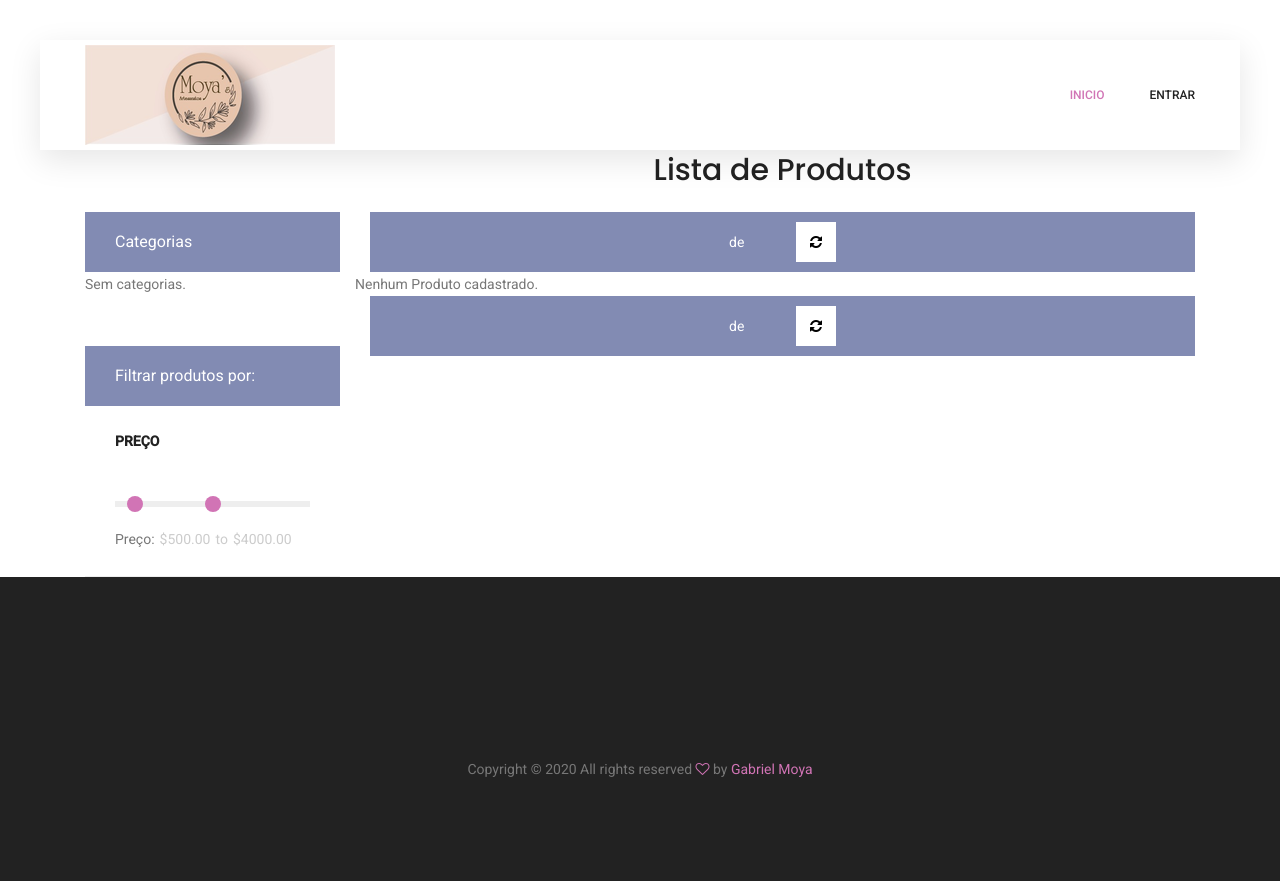
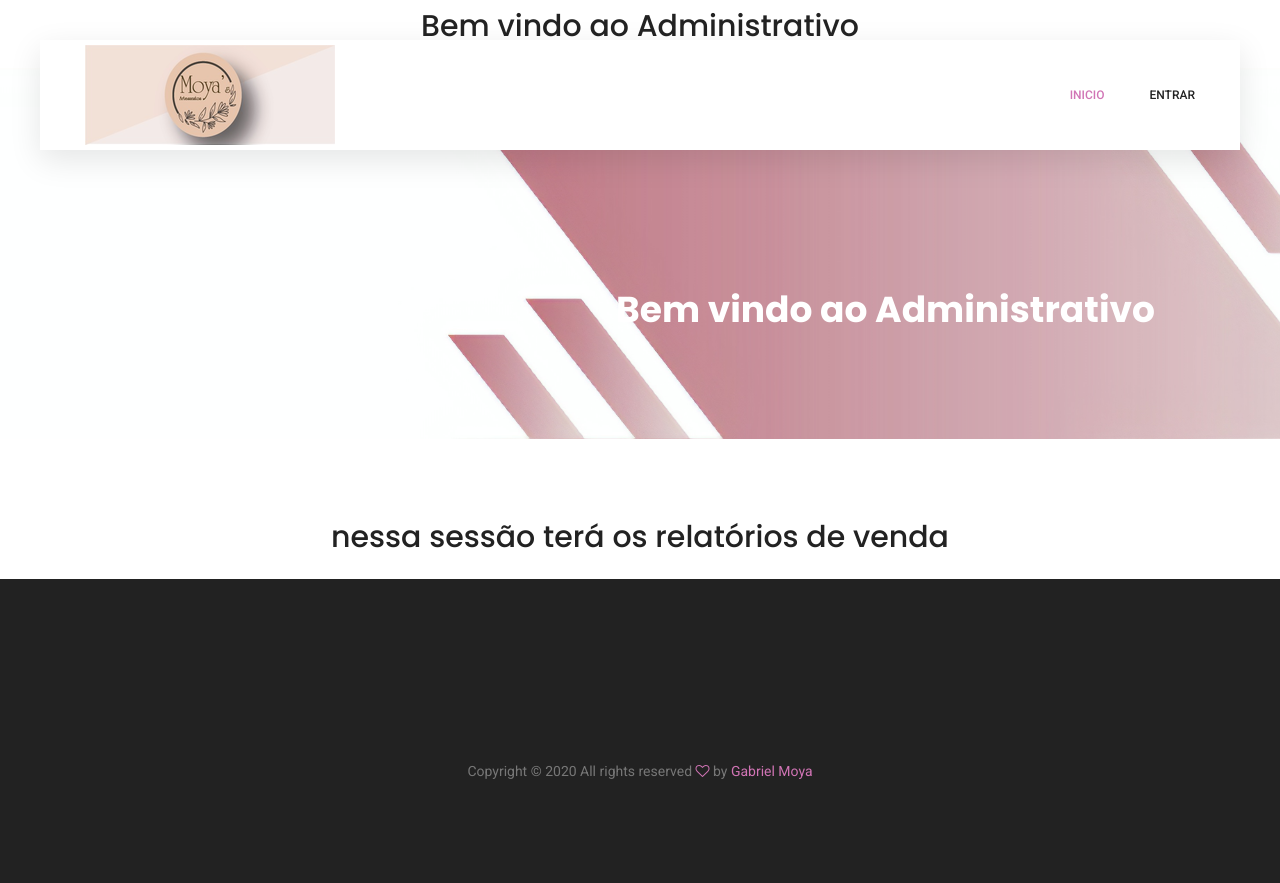
Before and after one commit to GabrielMoyaNascimento/TCC, a Django app: template Progressao/cadastros/templates/cadastros/index.html in a window 1280 px wide. Run offline with Django 3.2, Linux system fonts and the light colour scheme; the template is opened without the code that fills it, so the values that code supplies are empty; some libraries are stand-ins or nearby versions.

Commit message:
Alterações na pagina do Adm

```diff
--- a/Progressao/cadastros/templates/cadastros/formulario.html
+++ b/Progressao/cadastros/templates/cadastros/formulario.html
@@ -56,7 +56,7 @@
                     <!-- Collect the nav links, forms, and other content for toggling -->
                     <div class="collapse navbar-collapse offset" id="navbarSupportedContent">
                         <ul class="nav navbar-nav menu_nav ml-auto">
-                            <li class="nav-item active"><a class="nav-link" href="/cadastrar/index">Inicio</a></li>
+                            <li class="nav-item active"><a class="nav-link" href="/adm">Inicio</a></li>
                             {% if request.user.is_authenticated  %}
                             <li class="nav-item submenu dropdown">
                                 <a href="#" class="nav-link dropdown-toggle" data-toggle="dropdown" role="button"
@@ -85,12 +85,12 @@
                                     <li class="nav-item"><a class="nav-link" href="{% url 'listar-formaPagamentos' %}">Forma Pagamento</a>
                                 </ul>
                             </li>
-
-                            <li class="nav-item"><a class="nav-link" href="{% url 'alterar-senha' %}">Alterar senha</a></li>
+                            <li class="nav-item"><a class="nav-link" href="{% url 'exemplo-cliente' %}">Exemplo Tela Cliente</a></li>
                             <li class="nav-item submenu dropdown">
                                 <a href="#" class="nav-link dropdown-toggle" data-toggle="dropdown" role="button" aria-haspopup="true"
-                                    aria-expanded="false">Informações Pessoais</a>
+                                aria-expanded="false">Informações Pessoais</a>
                                 <ul class="dropdown-menu">
+                                    <li class="nav-item"><a class="nav-link" href="{% url 'alterar-senha' %}">Alterar senha</a></li>
                                     <li class="nav-item"><a class="nav-link" href="{% url 'logout' %}">Logout</a></li>
                                 </ul>
                             </li>
--- a/Progressao/cadastros/templates/cadastros/index.html
+++ b/Progressao/cadastros/templates/cadastros/index.html
@@ -1,162 +1,21 @@
 {% extends 'cadastros/formulario.html' %}
 
 {%block conteudo%}
-
-
+<h2 class="text-center mt-2 mb-4">Bem vindo ao Administrativo</h2>
+<!-- Start Banner Area -->
+<section class="banner-area organic-breadcrumb">
+    <div class="container">
+        <div class="breadcrumb-banner d-flex flex-wrap align-items-center justify-content-end">
+            <div class="col-first">
+                <h1>Bem vindo ao Administrativo</h1>
+            </div>
+        </div>
+    </div>
+</section>
+<!-- End Banner Area -->
 <br>
 <br>
 <br>
-<br>
-    <br>
-    <br>
-<div class="container">
-	<div class="row">
-        <div class="col-xl-3 col-lg-4 col-md-5">
-            <h2 class="text-center mt-2 mb-4">&nbsp;</h2>
-			<div class="sidebar-categories">
-                <div class="head">Categorias</div>
-                {% for categoria in categorias %}
-				<ul class="main-categories">
-					<li class="main-nav-list">
 
-                        <a href="?categoria={{categoria.nome}}">
-                            <i class="fa fa-caret-right" aria-hidden="true"></i>
-                            {{categoria.nome}}
-                        </a>
-					</li>
-                </ul>
-                {% empty %}
-                <span>Sem categorias.</span>
-                {% endfor %}
-            </div>
-			<div class="sidebar-filter mt-50">
-				<div class="top-filter-head">Filtrar produtos por:</div>
-					<div class="common-filter">
-						<div class="head">Preço</div>
-						<div class="price-range-area">
-							<div id="price-range"></div>
-							<div class="value-wrapper d-flex">
-								<div class="price">Preço:</div>
-								<span>$</span>
-								<div id="lower-value"></div>
-								<div class="to">to</div>
-								<span>$</span>
-								<div id="upper-value"></div>
-							</div>
-						</div>
-					</div>
-				</div>
-			</div>
-			<div class="col-xl-9 col-lg-8 col-md-7">
-
-                <h2 class="text-center mt-2 mb-4">Lista de Produtos</h2>
-
-				<!-- Start Filter Bar -->
-				<div class="filter-bar d-flex flex-wrap align-items-center">
-                    <div class="pagination mx-auto">
-                        <span class="step-links">
-
-                        {% if produtos.has_previous %}
-                        <a href="?pagina={{ produtos.previous_page_number }}{% if request.GET.categoria %}&categoria={{request.GET.categoria}}{% endif %}">
-                            <i class="fa fa-long-arrow-left" aria-hidden="true"></i>
-                        </a>
-                        {% endif %}
-
-                        <span class="current text-white">
-                            {{ produtos.number }} de {{ produtos.paginator.num_pages }}
-                        </span>
-
-                        {% if produtos.has_next %}
-                        <a href="?pagina={{ produtos.next_page_number }}{% if request.GET.categoria %}&categoria={{request.GET.categoria}}{% endif %}">
-                            <i class="fa fa-long-arrow-right" aria-hidden="true"></i>
-                        </a>
-                        {% endif %}
-
-                        <a href="{% url 'cadastrar-index' %}" class="ml-5" title="Limpar filtro">
-                            <i class="fa fa-refresh" aria-hidden="true"></i>
-                        </a>
-                        </span>
-                    </div>
-
-				</div>
-
-
-				<!-- End Filter Bar -->
-				<!-- Start Best Seller -->
-				<section class="lattest-product-area pb-40 category-list align-items-center">
-					<div class="row">
-                        <!-- single product -->
-                        {% for produto in produtos %}
-						<div class="col-lg-4 col-md-6">
-							<div class="single-product p-2 shadow-sm">
-								<img class="card-img-top" height="180" src="{{produto.imagem.url}}" alt="">
-								<div class="product-details">
-									<h6>{{produto.nome}}</h6>
-									<div class="price">
-										<h6>R${{produto.valorVenda}}</h6>
-									</div>
-									<div class="prd-bottom">
-
-										<a href="" class="social-info">
-											<span class="ti-money"></span>
-											<p class="hover-text">Comprar</p>
-										</a>
-										<a href="{% url 'adicionar-produto' produto.pk 1  %}" class="social-info">
-											<span class="lnr lnr-cart"></span>
-											<p class="hover-text">Carrinho</p>
-										</a>
-										<a href="" class="social-info">
-											<span class="lnr lnr-move"></span>
-											<p class="hover-text">Ver Mais</p>
-										</a>
-									</div>
-								</div>
-                            </div>
-                        </div>
-                        {% empty %}
-                        <span>Nenhum Produto cadastrado.</span>
-                        {% endfor %}
-                    </div>
-                    </section>
-
-                        <!-- Start Filter Bar -->
-                        <div class="filter-bar d-flex flex-wrap align-items-center mb-3">
-
-                            <div class="pagination mx-auto">
-                                <span class="step-links">
-
-                                    {% if produtos.has_previous %}
-                                    <a
-                                        href="?pagina={{ produtos.previous_page_number }}{% if request.GET.categoria %}&categoria={{request.GET.categoria}}{% endif %}">
-                                        <i class="fa fa-long-arrow-left" aria-hidden="true"></i>
-                                    </a>
-                                    {% endif %}
-
-                                    <span class="current text-white">
-                                        {{ produtos.number }} de {{ produtos.paginator.num_pages }}
-                                    </span>
-
-                                    {% if produtos.has_next %}
-                                    <a
-                                        href="?pagina={{ produtos.next_page_number }}{% if request.GET.categoria %}&categoria={{request.GET.categoria}}{% endif %}">
-                                        <i class="fa fa-long-arrow-right" aria-hidden="true"></i>
-                                    </a>
-                                    {% endif %}
-
-                                    <a href="{% url 'cadastrar-index' %}" class="ml-5" title="Limpar filtro">
-                                        <i class="fa fa-refresh" aria-hidden="true"></i>
-                                    </a>
-                                </span>
-                            </div>
-
-                        </div>
-                    </div>
-                    </div>
-                    </div>
-                </div>
-            </div>
-            </div>
-            </div>
-
-
+<h2 class="text-center mt-2 mb-4"> nessa sessão terá os relatórios de venda</h2>
 {%endblock%}
--- a/Progressao/cadastros/views.py
+++ b/Progressao/cadastros/views.py
@@ -15,6 +15,12 @@ from .models import *
 
 class PaginaInicial(GroupRequiredMixin,LoginRequiredMixin, TemplateView):
     template_name = 'cadastros/index.html'
+    group_required = u"Administrador"
+
+
+
+class PaginaCliente(GroupRequiredMixin, LoginRequiredMixin, TemplateView):
+    template_name = 'cadastros/exemploTelaCliente.html'
     group_required = u"Administrador"
     def get_context_data(self, *args, **kwargs):
         context = super().get_context_data(*args, **kwargs)
--- a/Progressao/clientes/templates/clientes/index.html
+++ b/Progressao/clientes/templates/clientes/index.html
@@ -8,7 +8,7 @@
     <div class="container">
         <div class="breadcrumb-banner d-flex flex-wrap align-items-center justify-content-end">
             <div class="col-first">
-                <h1>Lista de Produtos</h1>
+                <h1>Produtos</h1>
             </div>
         </div>
     </div>
--- a/Progressao/clientes/templates/clientes/pagamento.html
+++ b/Progressao/clientes/templates/clientes/pagamento.html
@@ -63,12 +63,12 @@
 
                 <div class="col-lg-4">
                     <div class="order_box">
-                        {% for v in ProdutoVenda %}
+                        {% for v in produtosCarrinho %}
                         <h2>Seu Pedido</h2>
                         <ul class="list">
                             <li><a href="#">Produto <span>Total</span></a></li>
-                            <li><a href="#">{{v.produto.nome}}<span class="middle">x {{v.qtde}}</span>
-                            <span class="last">R${{v.produto.valorVenda}}</span></a></li>
+                            <li><a href="#">{{v.produto.nome}}<span class="middle">x {{v.quantidade}}</span>
+                            <span class="last">R${{v.produto.valor_unid}}</span></a></li>
                         </ul>
                         {% endfor %}
                         <ul class="list list_2">
--- a/Progressao/clientes/views.py
+++ b/Progressao/clientes/views.py
@@ -206,7 +206,7 @@ class VendaCreate(LoginRequiredMixin, CreateView):
         valorTotal = 0
 
         """ Agora temos a venda no banco, vamos pegar os produtos do carrinho e salvar nessa venda """
-        # buscar todos os objetos da classe ItensCarrinho no banco
+        # buscar todos os objetos da classe Carrinho no banco
         produtosCarrinho = Carrinho.objects.all()
 
 
@@ -227,13 +227,13 @@ class VendaCreate(LoginRequiredMixin, CreateView):
             )
 
             # Da baixa no estoque no produto
-            produtoCarrinho.produto.estoque = produtoCarrinho.produto.estoque - \
+            produtosCarrinho.produto.estoque = produtosCarrinho.produto.estoque - \
                ProdutoVenda.qtde
             # Atualiza o produto no banco de dados
             produtosCarrinho.produto.save()
 
             # Deleta o item do carrinho
-            produtoCarrinho.delete()
+            produtosCarrinho.delete()
 
         # Atualiza o objeto dessa venda com o valor total
         # Primeiro tira a % do desconto e transforma ele para inteiro e depois faz a conta
```
Also changed, not shown: Progressao/cadastros/templates/cadastros/exemploTelaCliente.html (added, +162 -0 lines), Progressao/cadastros/urls.py (+31 -27 lines), Progressao/db.sqlite3.
